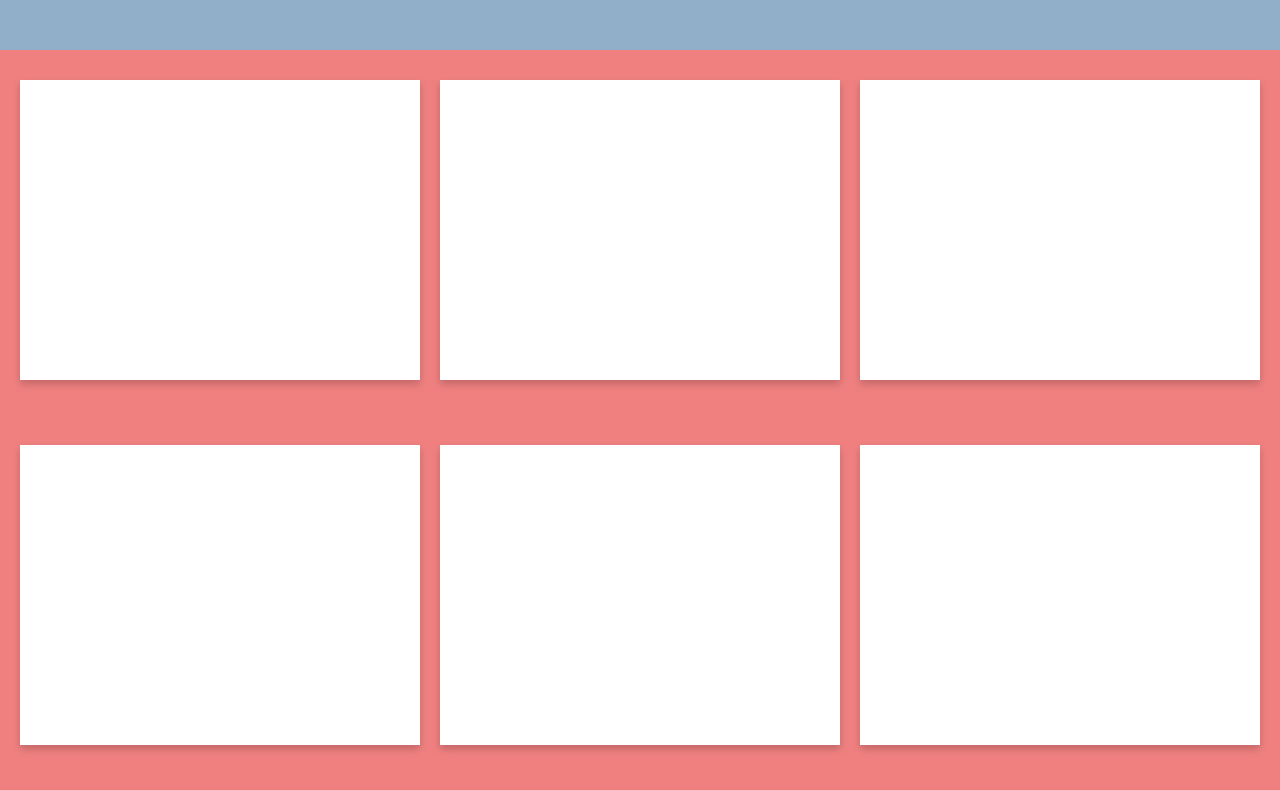
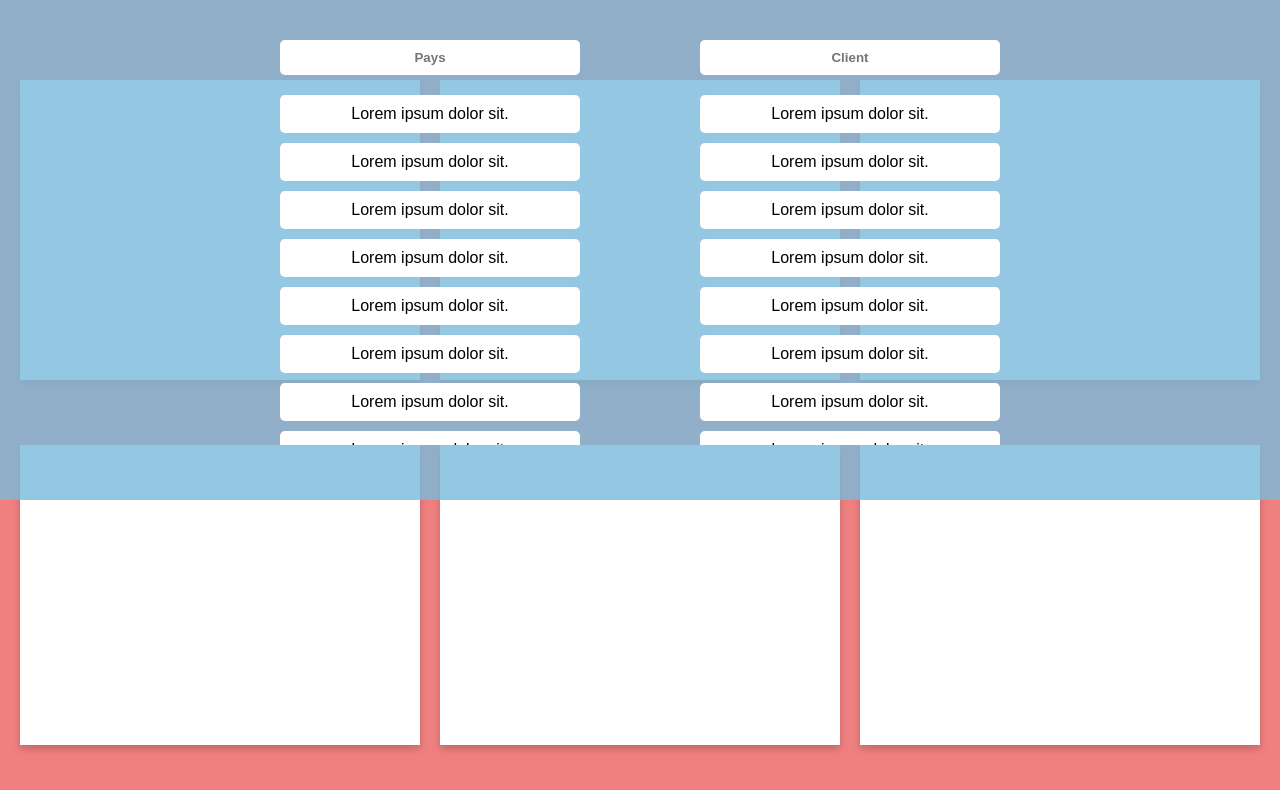
Before and after one commit to Vincenthays/UI-Experiment, a plain HTML site: page index.html in a window 1280 px wide. Drawn offline with nearby package versions, Linux system fonts and the light colour scheme.

Commit message:
add lists

```diff
--- a/css/style.css
+++ b/css/style.css
@@ -1,5 +1,6 @@
 body {
     margin: 0;
+    font-family: Arial, Helvetica, sans-serif;
 }
 
 #settings-panel {
@@ -11,10 +12,49 @@ body {
     background-color: rgba(122, 187, 219, 0.8);
     transition: transform .7s;
     transform: translateY(-450px);
+    display: flex;
 }
 
 #settings-panel.active {
     transform: translateX(0);
+}
+
+#settings-panel > .content {
+    flex: 1;
+    display: flex;
+    flex-direction: row;
+    align-content: center;
+    justify-content: center;
+}
+
+#settings-panel .list {
+    margin: 30px 50px;
+    margin-bottom: 55px;
+    display: flex;
+    flex-direction: column;
+}
+
+#settings-panel .item {
+    padding: 10px 0;
+    width: 300px;
+    text-align: center;
+    border-radius: 5px;
+    margin: 10px;
+    background-color: white;
+    border: 0px solid black;
+}
+
+.scroll {
+    overflow-y: scroll;
+}
+
+#settings-panel .scroll {
+    flex: 1;
+}
+
+#settings-panel input.item {
+    font-weight: bold;
+    color: black;
 }
 
 #content {
@@ -71,7 +111,7 @@ body {
     transition: transform .7s;
     display: flex;
     overflow-y: scroll;
-    background-color: rgba(0,0,0,0)
+    background-color: rgba(0,0,0,0);
 }
 
 #script-details.active {
@@ -81,7 +121,6 @@ body {
 #script-details > .content {
     transform: translateX(-20px);
     background-color: white;
-    height: 900px;
     margin: 30px auto;
     width: 60vw;
 }
--- a/index.html
+++ b/index.html
@@ -9,8 +9,37 @@
 </head>
 <body>
     <div class="container">
-        <div id="settings-panel">
-
+        <div id="settings-panel" class="active">
+            <div class="content">
+                <div class="list">
+                    <input type="text" class="item" placeholder="Pays">
+                    <div class="scroll">
+                        <div class="item">Lorem ipsum dolor sit.</div>
+                        <div class="item">Lorem ipsum dolor sit.</div>
+                        <div class="item">Lorem ipsum dolor sit.</div>
+                        <div class="item">Lorem ipsum dolor sit.</div>
+                        <div class="item">Lorem ipsum dolor sit.</div>
+                        <div class="item">Lorem ipsum dolor sit.</div>
+                        <div class="item">Lorem ipsum dolor sit.</div>
+                        <div class="item">Lorem ipsum dolor sit.</div>
+                        <div class="item">Lorem ipsum dolor sit.</div>
+                    </div>
+                </div>
+                <div class="list">
+                    <input type="text" class="item" placeholder="Client">
+                    <div class="scroll">
+                        <div class="item">Lorem ipsum dolor sit.</div>
+                        <div class="item">Lorem ipsum dolor sit.</div>
+                        <div class="item">Lorem ipsum dolor sit.</div>
+                        <div class="item">Lorem ipsum dolor sit.</div>
+                        <div class="item">Lorem ipsum dolor sit.</div>
+                        <div class="item">Lorem ipsum dolor sit.</div>
+                        <div class="item">Lorem ipsum dolor sit.</div>
+                        <div class="item">Lorem ipsum dolor sit.</div>
+                        <div class="item">Lorem ipsum dolor sit.</div>
+                    </div>
+                </div>
+            </div>
         </div>
         <div id="content">
             <div class="card"></div>
```
